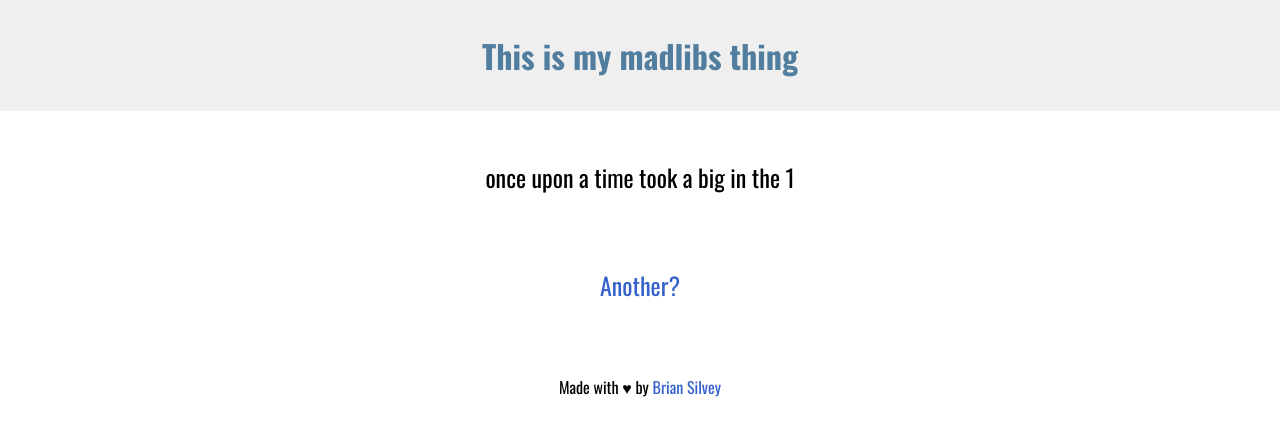
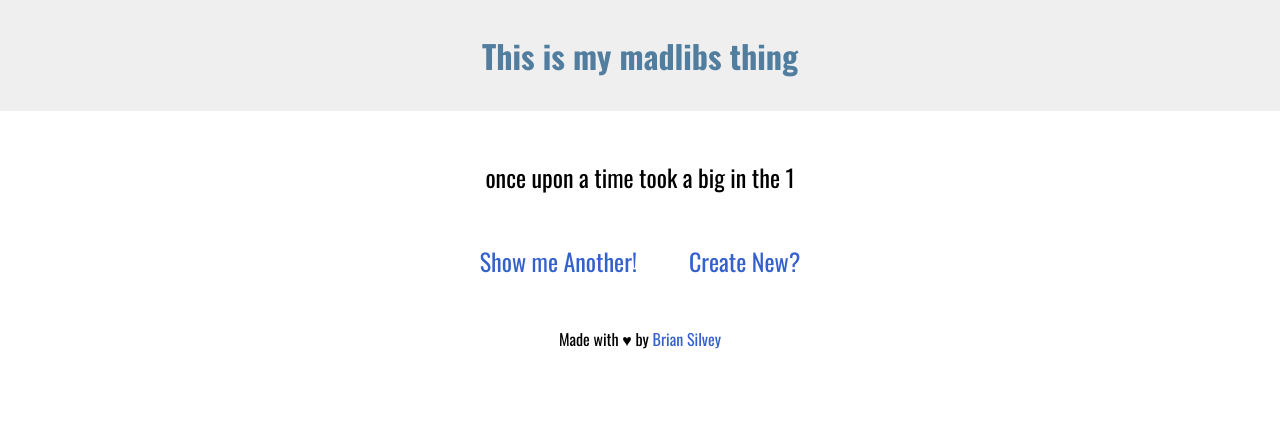
Before and after one commit to briansilvey/madlibs-project, a PHP site: page /storypage.php?noun=1 in a window 1280 px wide. Shown: the top 436 px of the page. Run offline with PHP 8.4, Linux system fonts and the light colour scheme; data that the repository does not hold is empty; some libraries are stand-ins or nearby versions.

Commit message:
added google jquery to head and added another/create new buttons to storypage.php

```diff
--- a/css/main.css
+++ b/css/main.css
@@ -18,6 +18,7 @@ p {
 }
 
 a {
+	font-family: 'Oswald', sans-serif;
 	text-decoration: none;
 	color: #3561cc;
 }
@@ -47,6 +48,22 @@ header a {
 	margin-top: 1em;
 }
 
+#showanotherbtn {
+	font-size: 1.5em;
+	padding: 1em 1em;
+	text-align: center;
+}
+
+#createnewbtn {
+	font-size: 1.5em;
+	padding: 1em 1em;
+	text-align: center;
+}
+
+.btnrow {
+	text-align: center;
+}
+
 footer {
 	margin-top: 2em;
 }
--- a/footer.php
+++ b/footer.php
@@ -1,3 +1,8 @@
 <footer>
 <center><p>Made with &hearts; by <a href="https://github.com/briansilvey">Brian Silvey</a></p></center>
+<script>
+	$('#showanotherbtn').click(function() {
+    location.reload();
+});
+</script>
 </footer>
--- a/header.php
+++ b/header.php
@@ -5,6 +5,7 @@
 	<meta name="title" content="Madlibs by Silvey">
 	<link href="https://fonts.googleapis.com/css?family=Oswald:400,600,700" rel="stylesheet">
 	<link rel="stylesheet" type="text/css" href="css/main.css">
+	<script src="https://ajax.googleapis.com/ajax/libs/jquery/3.1.1/jquery.min.js"></script>
 </head>
 <header>
 	<a href="story.php"><h1>This is my madlibs thing</h1></a>
--- a/storypage.php
+++ b/storypage.php
@@ -18,7 +18,10 @@ $random = rand(0,3);
 echo "<p>$sentence[$random]</p>";
 ?>
 
-<p><a href="story.php">Another?</a></p>
+<div class="btnrow">
+	<a href="#" id="showanotherbtn">Show me Another!</a>
+	<a href="story.php" id="createnewbtn">Create New?</a>
+</div>
 
 <?php
 include 'footer.php';
```
